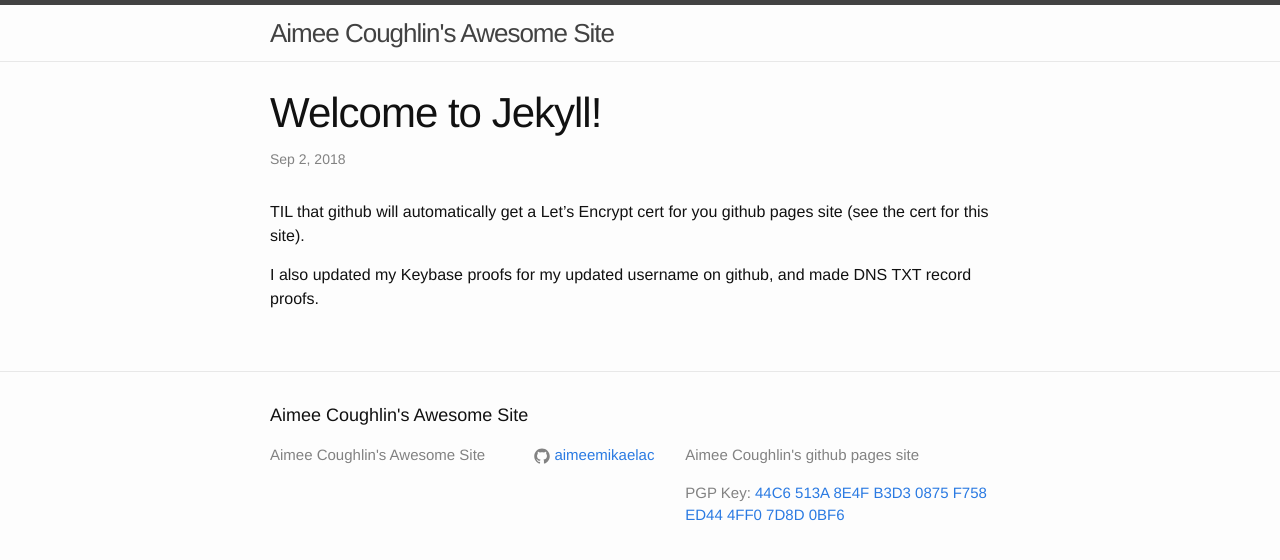
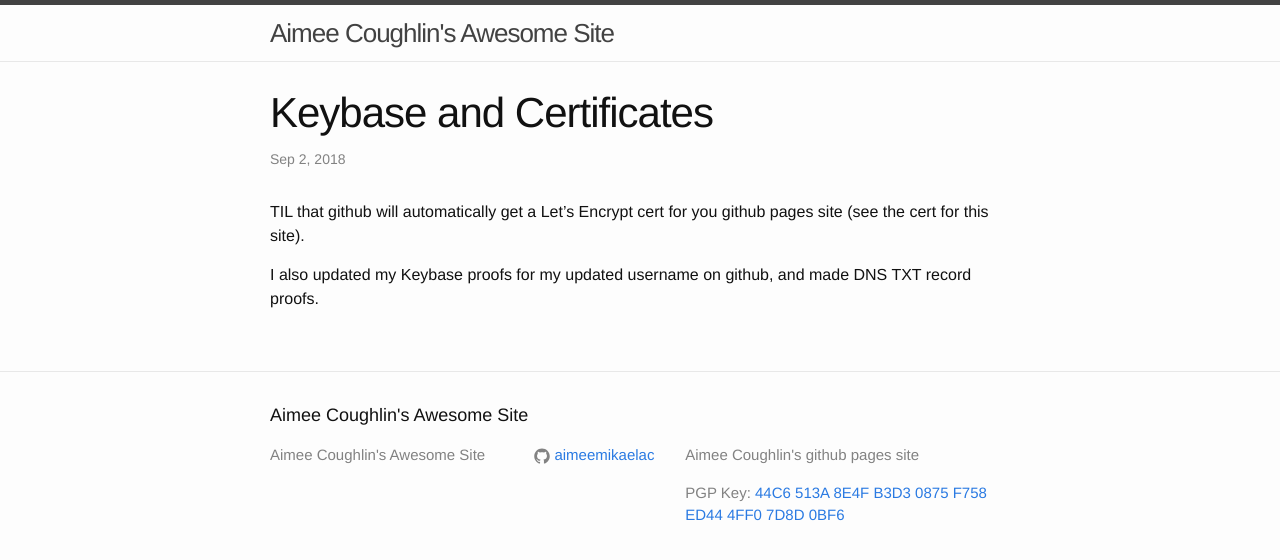
Before and after one commit to aimeemikaelac/aimeemikaelac.github.io, a Jekyll site: the page built from _posts/2018-01-09-keybase-and-certs.markdown, in a window 1280 px wide. Shown: the top 560 px of the page. Built offline with Jekyll 4.4.1, drawn with Linux system fonts in a browser that asks for light colours.

Commit message:
changed post title

```diff
--- a/_posts/2018-01-09-keybase-and-certs.markdown
+++ b/_posts/2018-01-09-keybase-and-certs.markdown
@@ -1,6 +1,6 @@
 ---
 layout: post
-title:  "Welcome to Jekyll!"
+title:  "Keybase and Certificates"
 date:   2018-09-01 19:23:20 -0800
 categories: jekyll update
 ---
```
